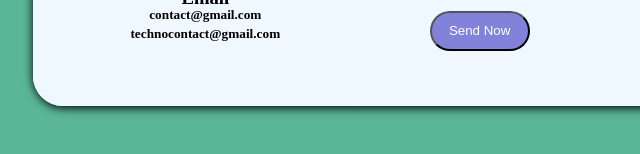
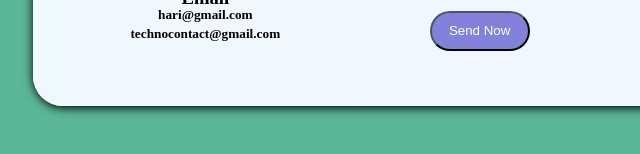
Before and after one commit to hari-portfolio/ContactPage, a plain HTML site: page index.html in a window 1280 px wide. Shown: the part 464-618 px from the top of the page, 0-640 px from the left. Drawn offline with Linux system fonts and the light colour scheme.

Commit message:
fix:update email

```diff
--- a/index.html
+++ b/index.html
@@ -27,7 +27,7 @@
              <div class="leftdiv3">
                 <i class="fa-solid fa-envelope fa-2xl" style="color: rgb(130, 130, 219);"></i>
                 <h3>Email</h3>
-                <h5 style="margin-top: -20px;">contact@gmail.com</h5>
+                <h5 style="margin-top: -20px;">hari@gmail.com</h5>
                 <h5 style="margin-top: -20px;">technocontact@gmail.com</h5>
             </div>
             </div>
```
